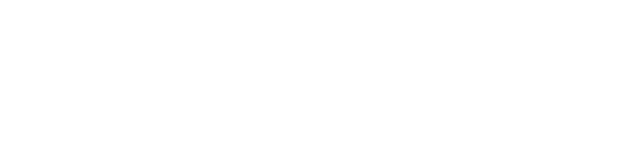
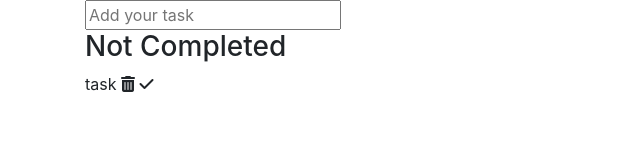
Before and after one commit to prem2597/To-do-app, a plain HTML site: page index.html in a window 1280 px wide. Shown: the whole page, without its empty margins (0-640 px from the left). Drawn offline with nearby package versions, Linux system fonts and the light colour scheme.

Commit message:
Git font awesome Commit

```diff
--- a/index.html
+++ b/index.html
@@ -1,9 +1,22 @@
 <!DOCTYPE html>
-<html>
+<html lang="en" dir="ltr">
     <head>
+        <link rel="stylesheet" href="https://maxcdn.bootstrapcdn.com/bootstrap/4.0.0/stylesheets/bootstrap.min.css" integrity="sha384-Gn5384xqQ1aoWXA+058RXPxPg6fy4IWvTNh0E263XmFcJlSAwiGgFAW/dAiS6JXm" crossorigin="anonymous">
+        <meta charset="utf-8">
+        <script src="https://kit.fontawesome.com/858598cdc1.js" crossorigin="anonymous"></script>
         <title>Prem's|To-Do</title>
     </head>
     <body>
-
+        <div class="container">
+            <input type="text" class="txtb" placeholder="Add your task">
+            <div class="notcomp">
+                <h3>Not Completed</h3>
+                <div class="task">
+                    task
+                    <i class="fas fa-trash-alt"></i>
+                    <i class="fas fa-check"></i>
+                </div>
+            </div>
+        </div>
     </body>
 </html>
```
